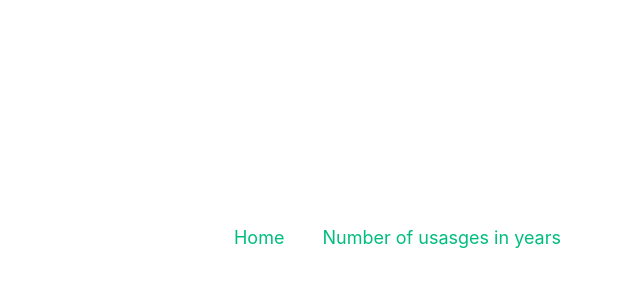
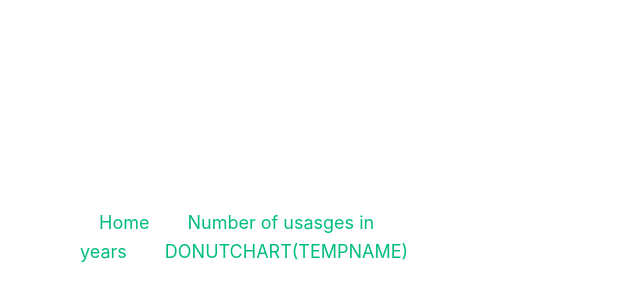
Before and after one commit to staten-island-tech/vue-api-project-isaac-lin-jackson-zheng, a Vue app in the folder vite-project/: page / in a window 1280 px wide. Shown: the part 162-462 px from the top of the page, without its empty margins (60-700 px from the left). Built offline with nearby package versions, Linux system fonts and the light colour scheme.

Commit message:
future navi for doghnut

```diff
--- a/vite-project/src/App.vue
+++ b/vite-project/src/App.vue
@@ -3,6 +3,7 @@
     <div>
       <router-link class="link" to="/">Home</router-link>
       <router-link class="link" to="/bar">Number of usasges in years</router-link>
+      <router-link class="link" to="/doughnut">DONUTCHART(TEMPNAME)</router-link>
     </div>
   </div>
   <div>
--- a/vite-project/src/router/index.js
+++ b/vite-project/src/router/index.js
@@ -3,7 +3,7 @@ import ActualBar from "../views/Home.vue";
 import BarChart from "../views/About.vue";
 
 const routes = [
-
+  { path: "/doughnut", name: "Doughnut", component: BarChart },
   { path: "/bar", name: "Bar", component: ActualBar },
 
 ];
```
